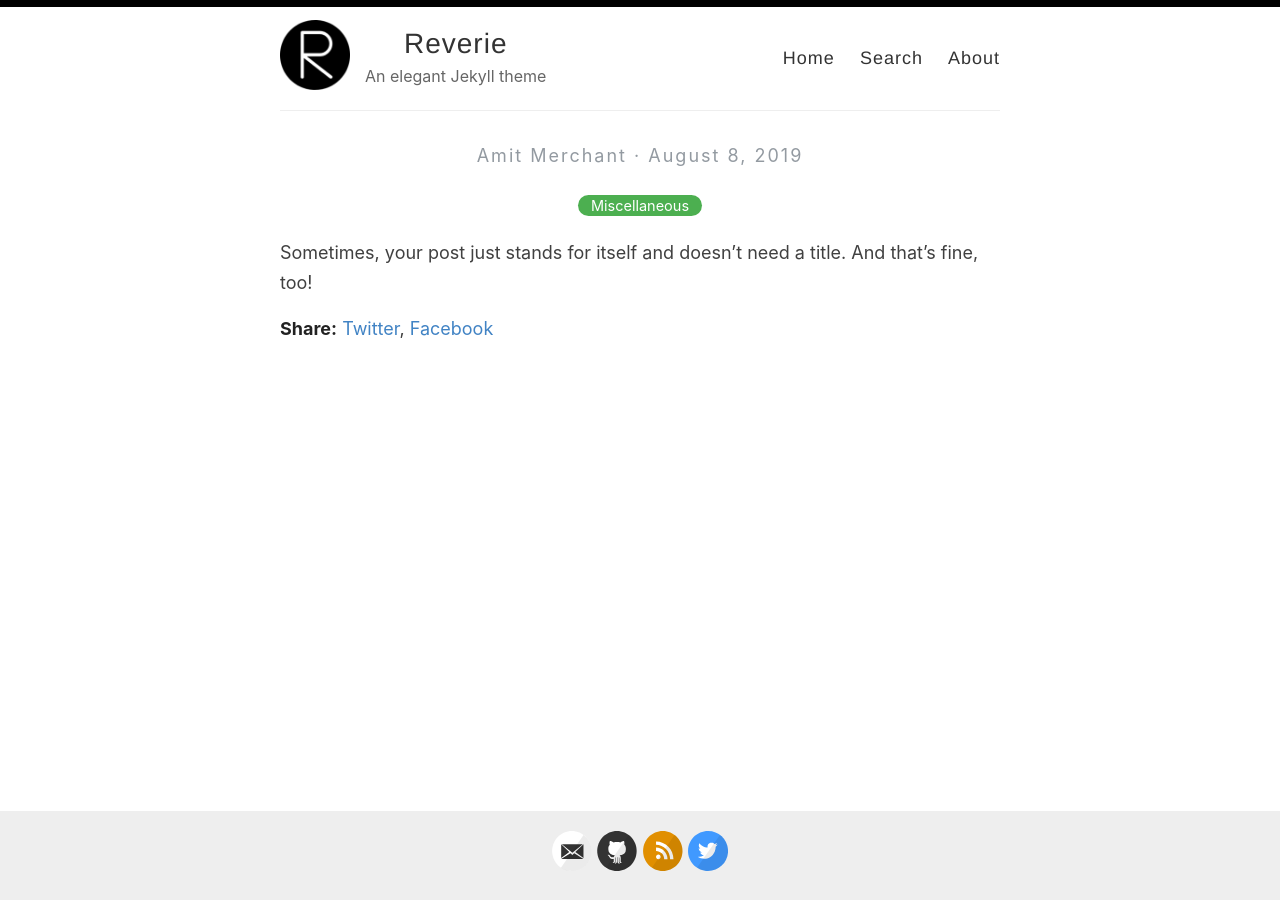
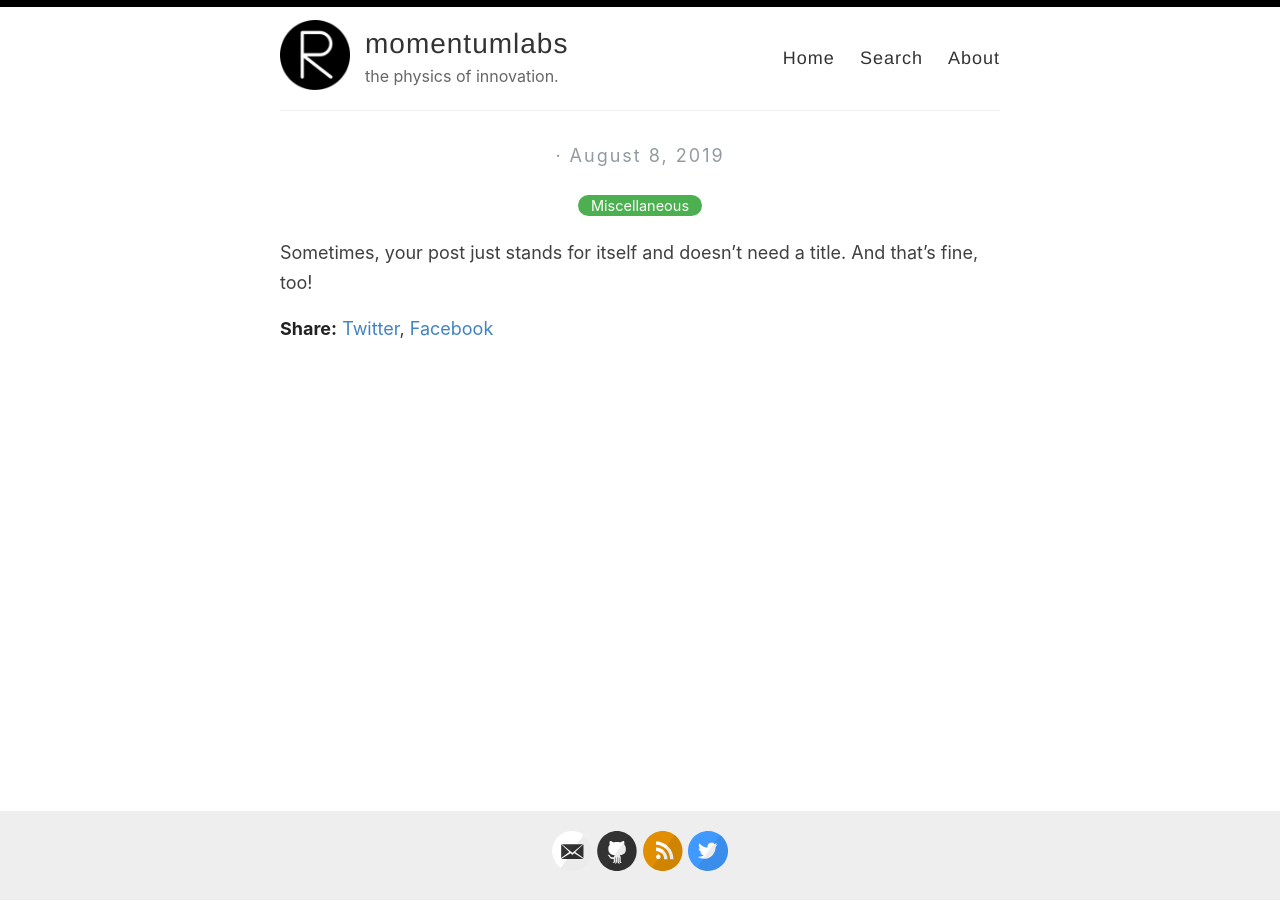
Before and after one commit to jtrudeau/jtrudeau.github.io, a Jekyll site: the page built from _posts/2019-08-08-no-title-posts.md, in a window 1280 px wide. Built offline with Jekyll 4.4.1, drawn with Linux system fonts in a browser that asks for light colours.

Commit message:
Update _config.yml

```diff
--- a/_config.yml
+++ b/_config.yml
@@ -3,13 +3,13 @@
 #
 
 # Name of your site (displayed in the header)
-name: Reverie
+name: momentumlabs
 
 # Name of the author
-author: Amit Merchant
+# author: Amit Merchant
 
 # Short bio or description (displayed in the header)
-description: An elegant Jekyll theme
+description: the physics of innovation.
 
 # URL of your avatar or profile pic (you could use your GitHub profile pic)
 avatar: /images/reverie.png
@@ -21,15 +21,15 @@
 # Includes an icon in the footer for each username you enter
 footer-links:
   dribbble:
-  email: amit.d.merchant@gmail.com
+  email: thatsme@gmail.com
   facebook:
   flickr:
-  github: amitmerchant1990/reverie
+  github: jtrudeau/reverie
   instagram:
   linkedin:
   pinterest:
   rss: rss
-  twitter: amit_merchant
+  twitter: inrobotvoice
   stackoverflow:
   youtube: # channel/<your_long_string> or user/<user-name>
   googleplus: # anything in your profile username that comes after plus.google.com/
@@ -45,14 +45,14 @@
 
 # Your website URL (e.g. http://amitmerchant1990.github.io or http://www.amitmerchant.com)
 # Used for Sitemap.xml and your RSS feed
-url: http://www.amitmerchant.com/reverie
-enforce_ssl: https://www.amitmerchant.com/reverie
+url: http://www.momentumlabs.ca
+enforce_ssl: https://www.momentumlabs.ca
 
 # If you're hosting your site at a Project repository on GitHub pages
 # (http://yourusername.github.io/repository-name)
 # and NOT your User repository (http://yourusername.github.io)
 # then add in the baseurl here, like this: "/repository-name"
-baseurl: "/reverie"
+# baseurl: "/reverie"
 
 #
 # !! You don't need to change any of the configuration flags below !!
```
